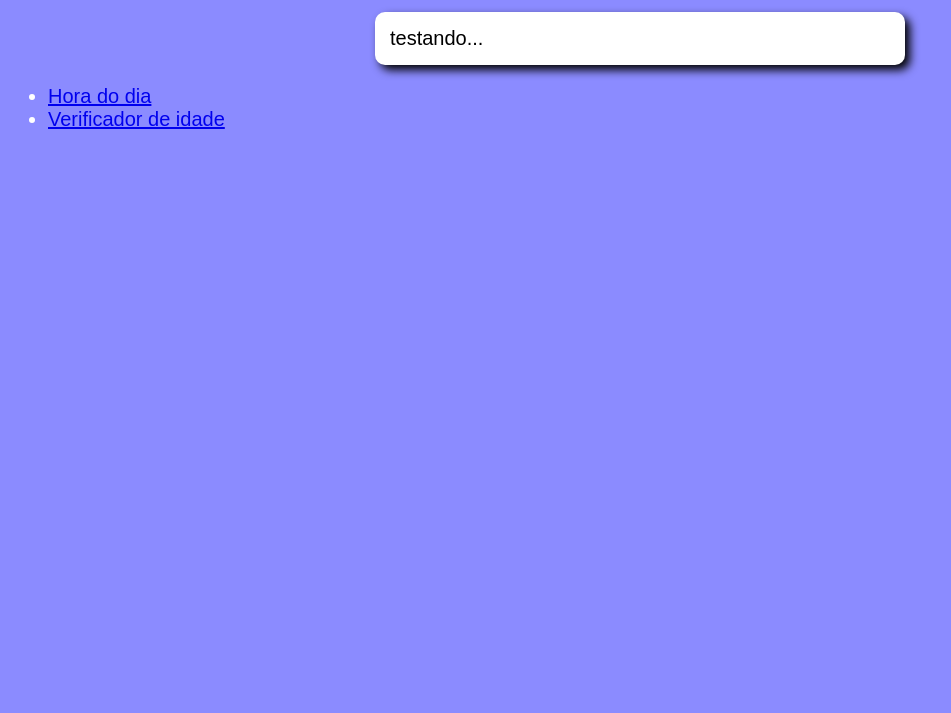
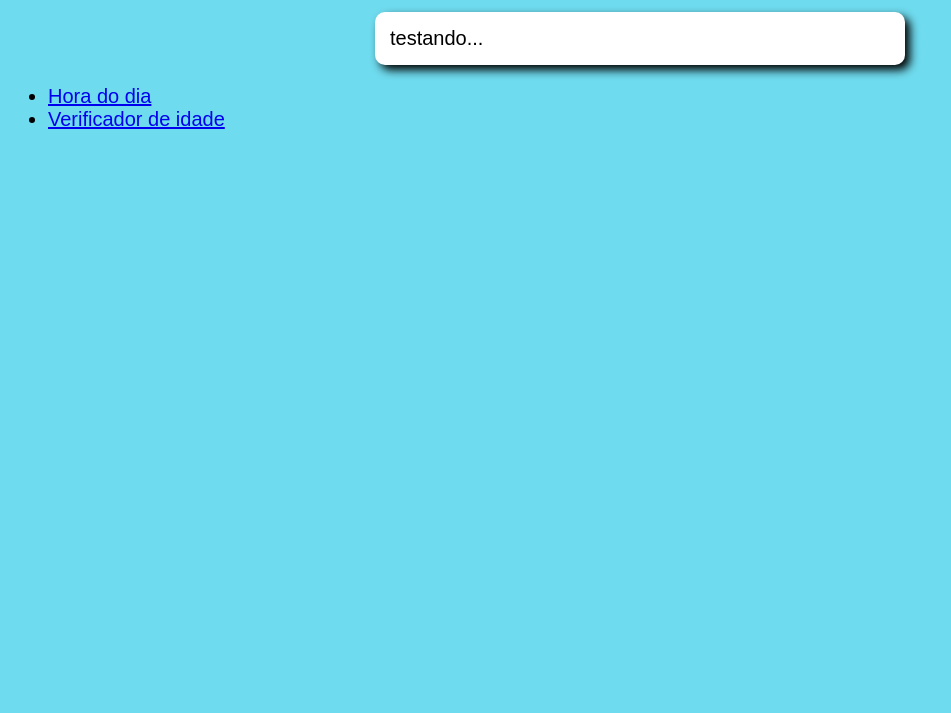
Before and after one commit to Eliarito/08-js-dom-condicoes, a plain HTML site: page index.html in a window 1280 px wide. Shown: the part 87-800 px from the top of the page, without its empty margins (0-951 px from the left). Drawn offline with Linux system fonts and the light colour scheme.

Commit message:
Atualização 1.2

```diff
--- a/estilo.css
+++ b/estilo.css
@@ -1,5 +1,5 @@
 body {
-    background: rgb(139, 139, 255);
+    background: rgb(111, 219, 238);
     font: normal 15pt Arial;
 }
 
@@ -18,7 +18,7 @@ section {
 }
 
 ul {
-    color:white;
+    color:rgb(0, 0, 0);
 }
 
 footer {
```
